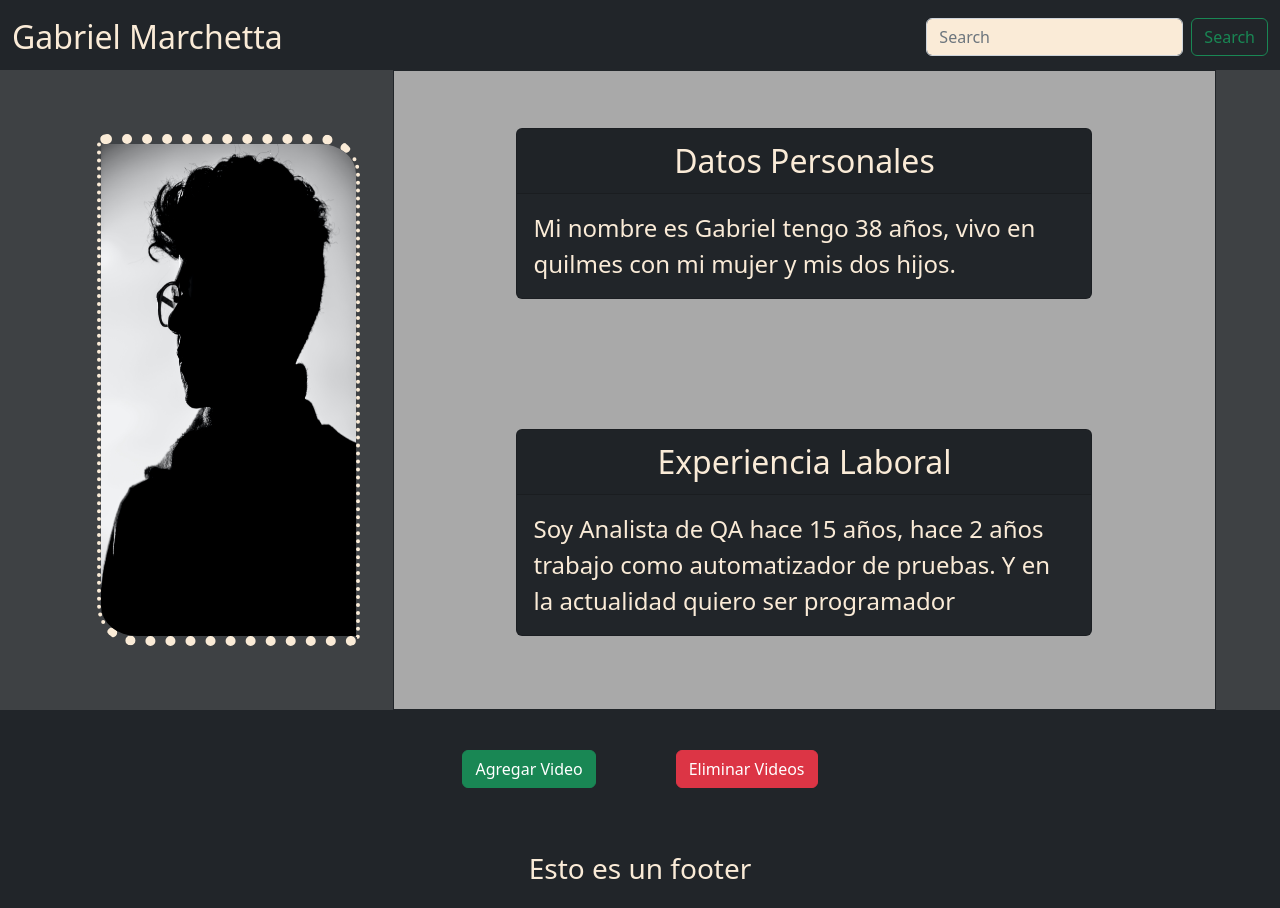
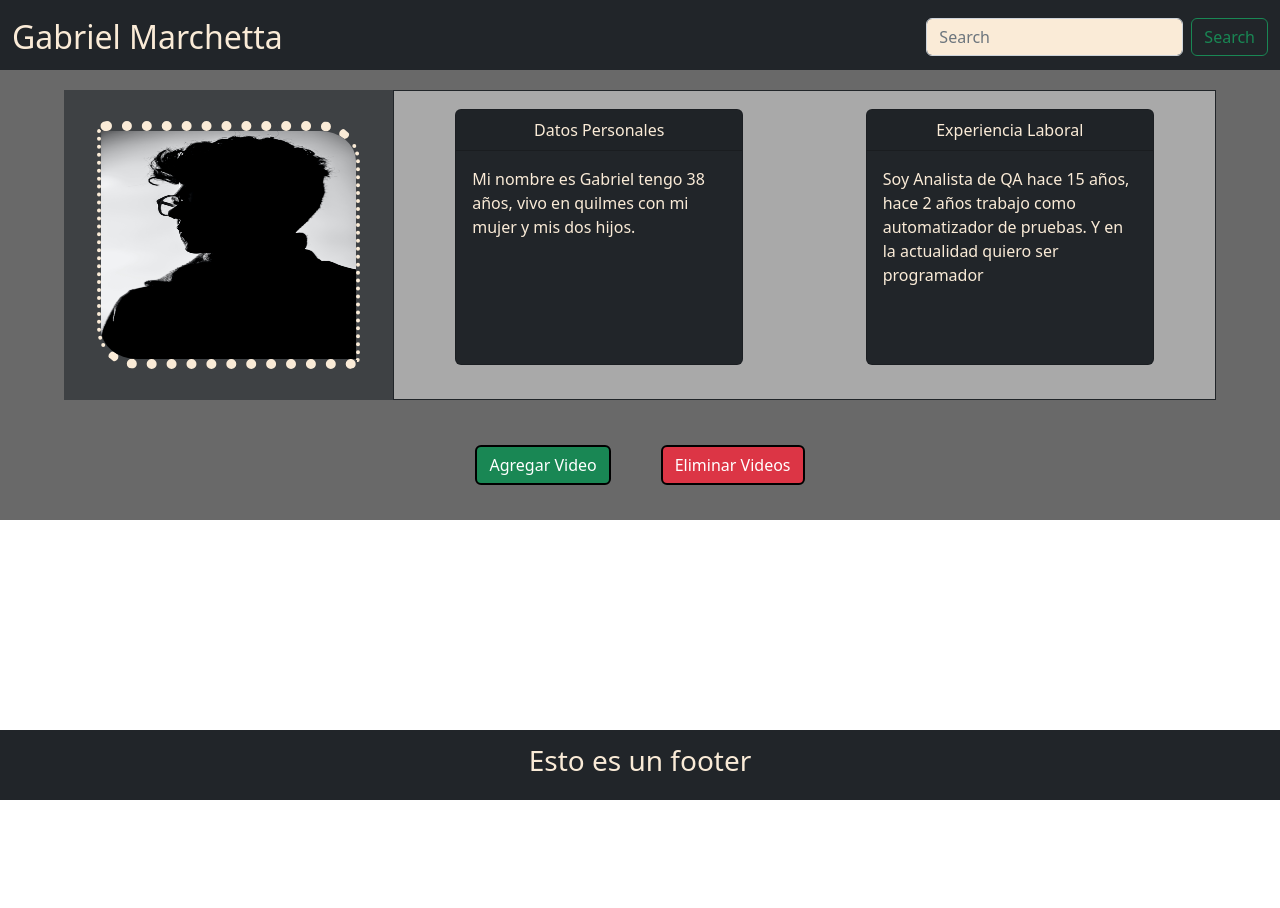
Before and after one commit to gfmarchetta/Clase3, a plain HTML site: page index.html in a window 1280 px wide. After the commit the page ends 800 px from the top, so only its background shows below. Drawn offline with nearby package versions, Linux system fonts and the light colour scheme.

Commit message:
se mejora la esteica

```diff
--- a/css/style.css
+++ b/css/style.css
@@ -30,7 +30,8 @@ nav{
 main{
     width: 100%;
     height: 50%;
-    background-color: #3e4144;}
+    background-color:dimgray;
+}
 
 aside{
     width: 40%;
@@ -55,32 +56,25 @@ img{
 
 #content{
     width: 90%;
-    height: 80vh;
+    height: 350px;
     display: flex;
     justify-content: center;
     margin:auto;
+    padding: 20px 0 20px 0;
 
 }
 
 #about{
     border: 1px solid;
     display: flex;
-    flex-direction: column;
+    flex-direction: row;
     background-color:darkgray;
     width: 100%;
+    height:100%;
     justify-content:space-around;
     align-items: center;
 }
 
-#personaldata, #experiencia{
-    width: 80%;
-    height: 70px;
-    border: 1px solid blue;
-    display: flex;
-    background-color: antiquewhite;
-    padding: 20px;
-
-}
 
 footer{
     height: 70px;
@@ -96,12 +90,12 @@ footer{
 
 .card-header{
     text-align: center;
-    font-size: 2rem;
+    font-size: 1rem;
     color: antiquewhite;
 }
 
 .card-text{
-    font-size: 1.5rem;
+    font-size: 1rem;
     background-color: #212529;
     color: antiquewhite;
 }
@@ -117,7 +111,7 @@ footer{
 
 #contenedorVideos{
     height: 100%;
-    background-color: #212529;
+    background-color:dimgray;
     display: flex;
     flex-direction: column-reverse;
     justify-content: center;
@@ -151,5 +145,6 @@ iframe {
 }
 
 #sumar_videos, #eliminar_videos{
-    margin:40px;
+    margin:25px;
+    border: 2px solid black;
 }
--- a/index.html
+++ b/index.html
@@ -38,14 +38,14 @@
         <img src="./images/perfil.jpg" alt="Foto de perfil" />
       </aside>
       <section id="about">
-        <div class="card text-bg-dark mb-3" style="max-width: 36rem;">
+        <div class="card text-bg-dark mb-3" style="width: 18rem; height: 16rem;">
           <div class="card-header">Datos Personales</div>
           <div class="card-body">
             <p class="card-text">Mi nombre es Gabriel tengo 38 años, vivo en quilmes con mi mujer y
               mis dos hijos.</p>
           </div>
         </div>
-        <div class="card text-bg-dark mb-3" style="max-width: 36rem;">
+        <div class="card text-bg-dark mb-3" style="width: 18rem; height: 16rem">
           <div class="card-header">Experiencia Laboral</div>
           <div class="card-body">
             <p class="card-text">Soy Analista de QA hace 15 años, hace 2 años trabajo como
```
